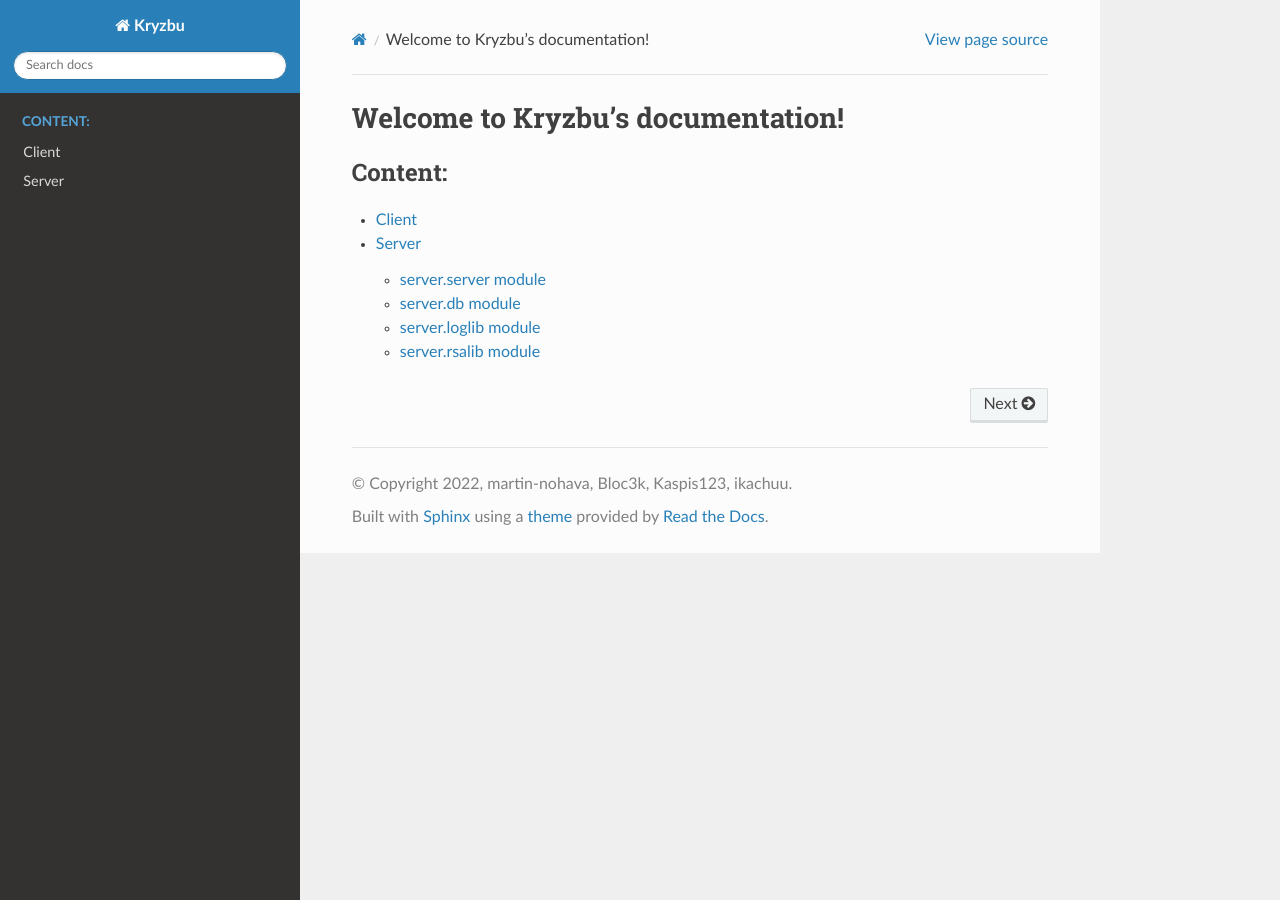
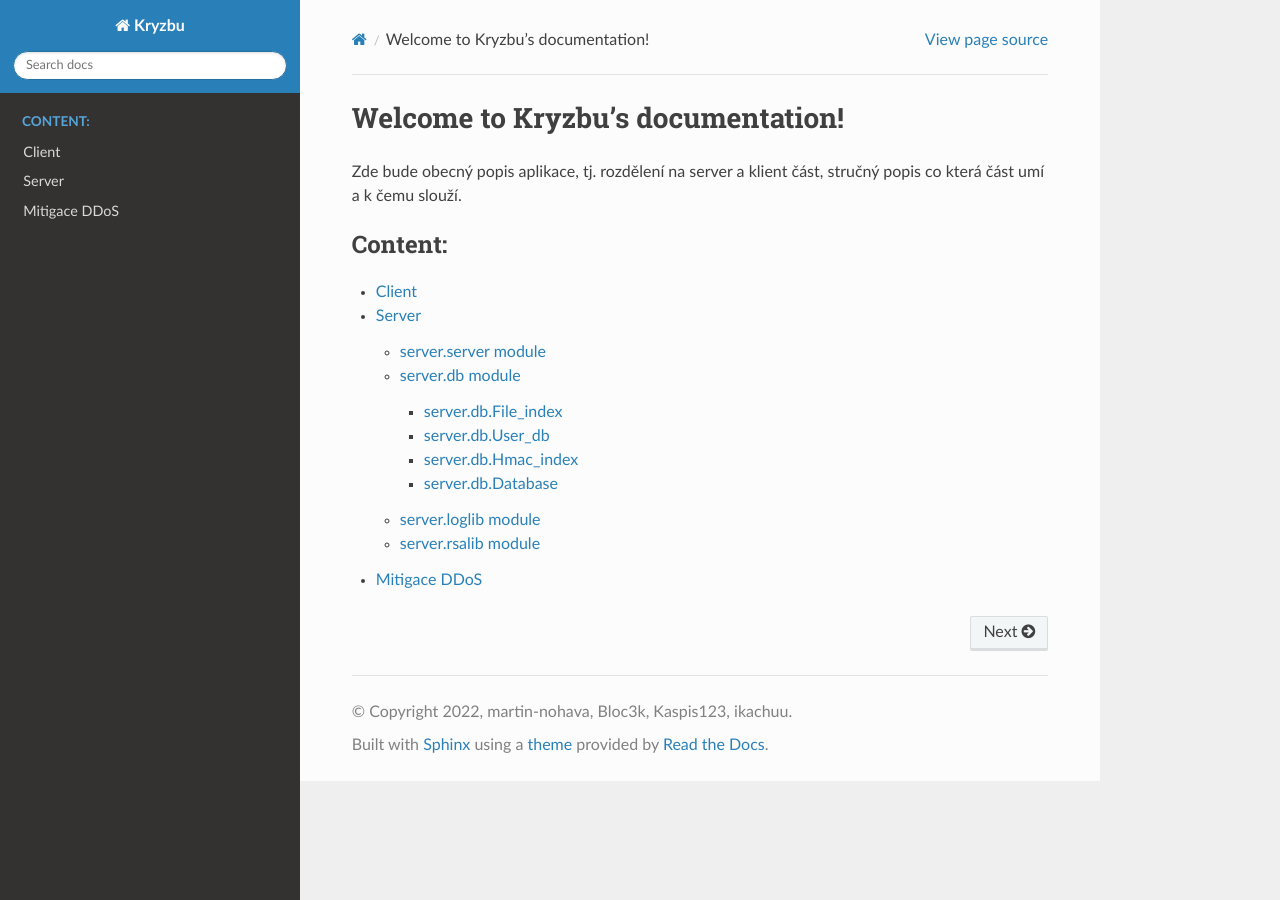
Before and after one commit to martin-nohava/kryzbu, a Sphinx documentation site: the page built from docs/source/index.rst, in a window 1280 px wide. Built offline with Sphinx 7.4.7 and the Read the Docs theme 2.0.0, drawn with Linux system fonts in a browser that asks for light colours.

Commit message:
Added DDoS page to docs and server.db module docs specified for File_index and so on, seperately

```diff
--- a/docs/source/client.rst
+++ b/docs/source/client.rst
@@ -1,5 +1,7 @@
 Client
 =============
+
+Zde bude slovní popis klientské aplikace, její schopnosti a způsob jejích využití.
 
 .. automodule:: client
    :members:
--- /dev/null
+++ b/docs/source/ddos.rst
@@ -0,0 +1,4 @@
+Mitigace DDoS
+=============
+
+Zde bude popsán způsob mitigace DDoS útoků na naši aplikaci.
--- a/docs/source/index.rst
+++ b/docs/source/index.rst
@@ -6,9 +6,12 @@
 Welcome to Kryzbu's documentation!
 ==================================
 
+Zde bude obecný popis aplikace, tj. rozdělení na server a klient část, stručný popis co která část umí a k čemu slouží.
+
 .. toctree::
-   :maxdepth: 2
+   :maxdepth: 3
    :caption: Content:
 
    client
    server
+   ddos
--- a/docs/source/server.rst
+++ b/docs/source/server.rst
@@ -1,6 +1,7 @@
 Server
 ======
 
+Zde bude slovní popis Serveru, co dokáže a jak to dělá.
 
 server.server module
 --------------------
@@ -12,7 +13,29 @@ server.server module
 server.db module
 ----------------
 
-.. automodule:: server.db
+V modulu server.db se nachází zdrojový kód sprostředkující serveru přístup k databázím uživatelů, souborů uložených na serveru a průběžných hashů logů pro zajištění integrity těchto logů. Formát databází se používá SQLite.
+
+server.db.File_index
+~~~~~~~~~~~~~~~~~~~~
+
+.. autoclass:: server.db.File_index
+   :members:
+   :show-inheritance:
+
+server.db.User_db
+~~~~~~~~~~~~~~~~~
+
+.. autoclass:: server.db.User_db
+   :members:
+   :show-inheritance:
+
+server.db.Hmac_index
+~~~~~~~~~~~~~~~~~~~~
+
+server.db.Database
+~~~~~~~~~~~~~~~~~~
+
+.. autoclass:: server.db.Database
    :members:
    :show-inheritance:
 
```
